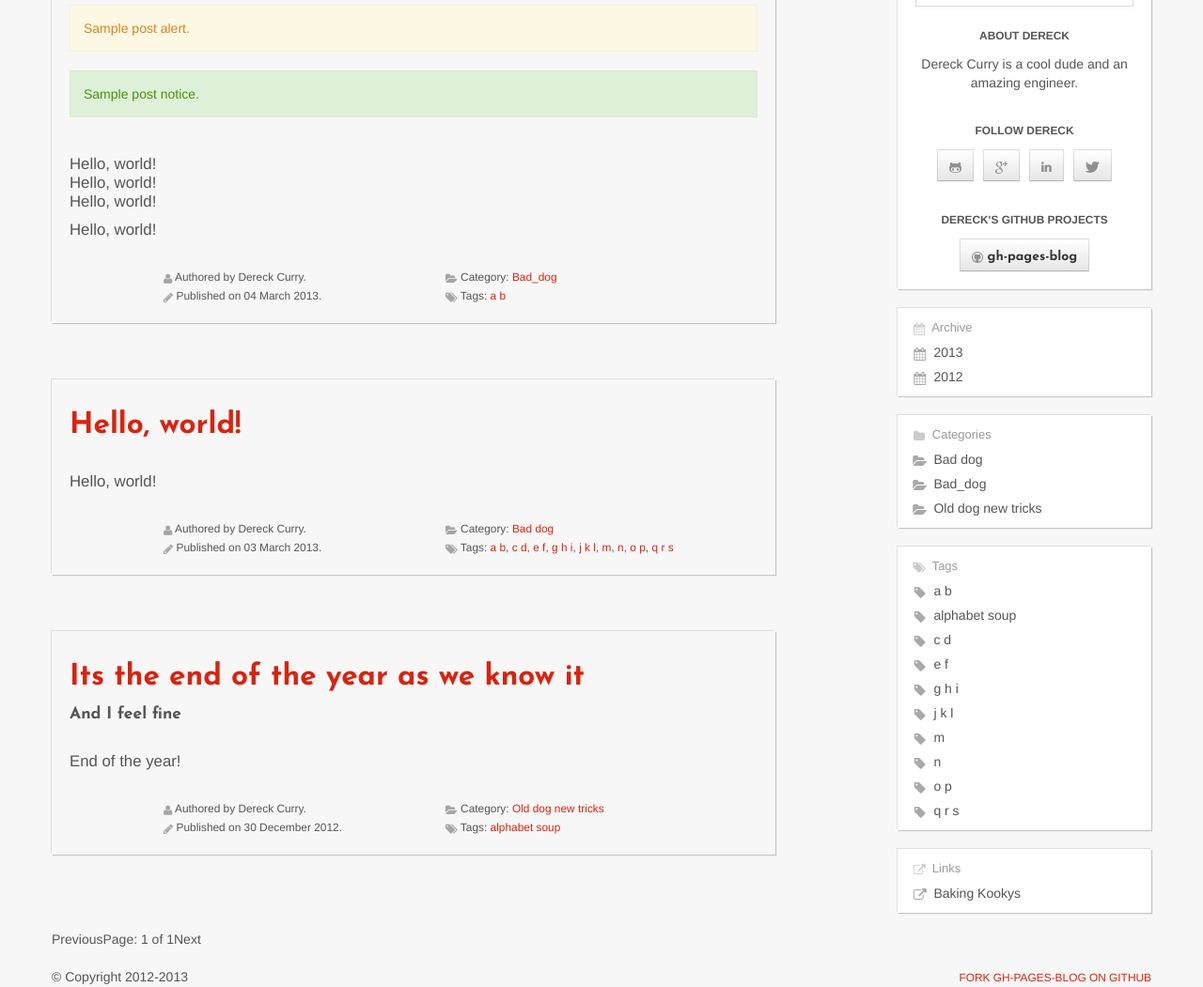
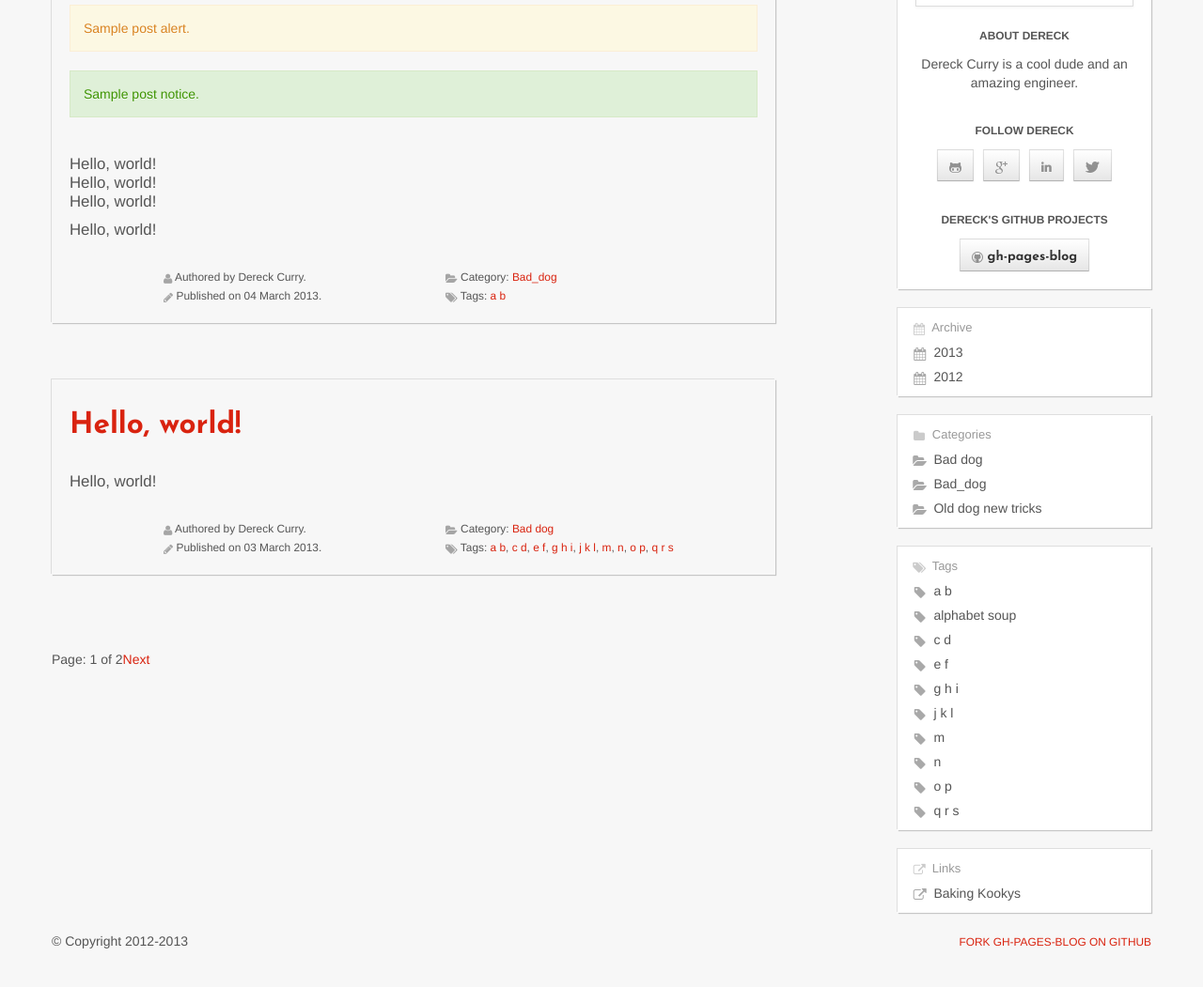
Before and after one commit to thedereck/thedereck.github.com, a Jekyll site: the page built from index.html, in a window 1280 px wide, cut to the strip 296-1347 px from the top of the page. Shown: the whole strip at 94% size. Built offline with Jekyll 4.4.1, drawn with Linux system fonts in a browser that asks for light colours; the list of posts is cut into pages by our own code; after the commit the page ends 1309 px from its top, so only the background shows below that.

Commit message:
Testing pagination

```diff
--- a/_config.yml
+++ b/_config.yml
@@ -5,7 +5,7 @@ url : http://thedereck.github.com
 email : thedereck@thedereck.com
 author: Dereck Curry
 
-paginate: 10
+paginate: 2
 
 favicon :
   enabled : true
--- a/index.html
+++ b/index.html
@@ -112,14 +112,12 @@ exclude: true
 	<div class="pagination">
 		{% if paginator.previous_page %}
 			<a href="/page{{paginator.previous_page}}" class="previous">Previous</a>
-		{% else %}
-			<span class="previous">Previous</span>
 		{% endif %}
-		<span class="page_number ">Page: {{paginator.page}} of {{paginator.total_pages}}</span>
+
+		<span class="page_number">Page: {{paginator.page}} of {{paginator.total_pages}}</span>
+
 		{% if paginator.next_page %}
-			<a href="/page{{paginator.next_page}}" class="next ">Next</a>
-		{% else %}
-			<span class="next ">Next</span>
+			<a href="/page{{paginator.next_page}}" class="next">Next</a>
 		{% endif %}
 	</div>
 
```
